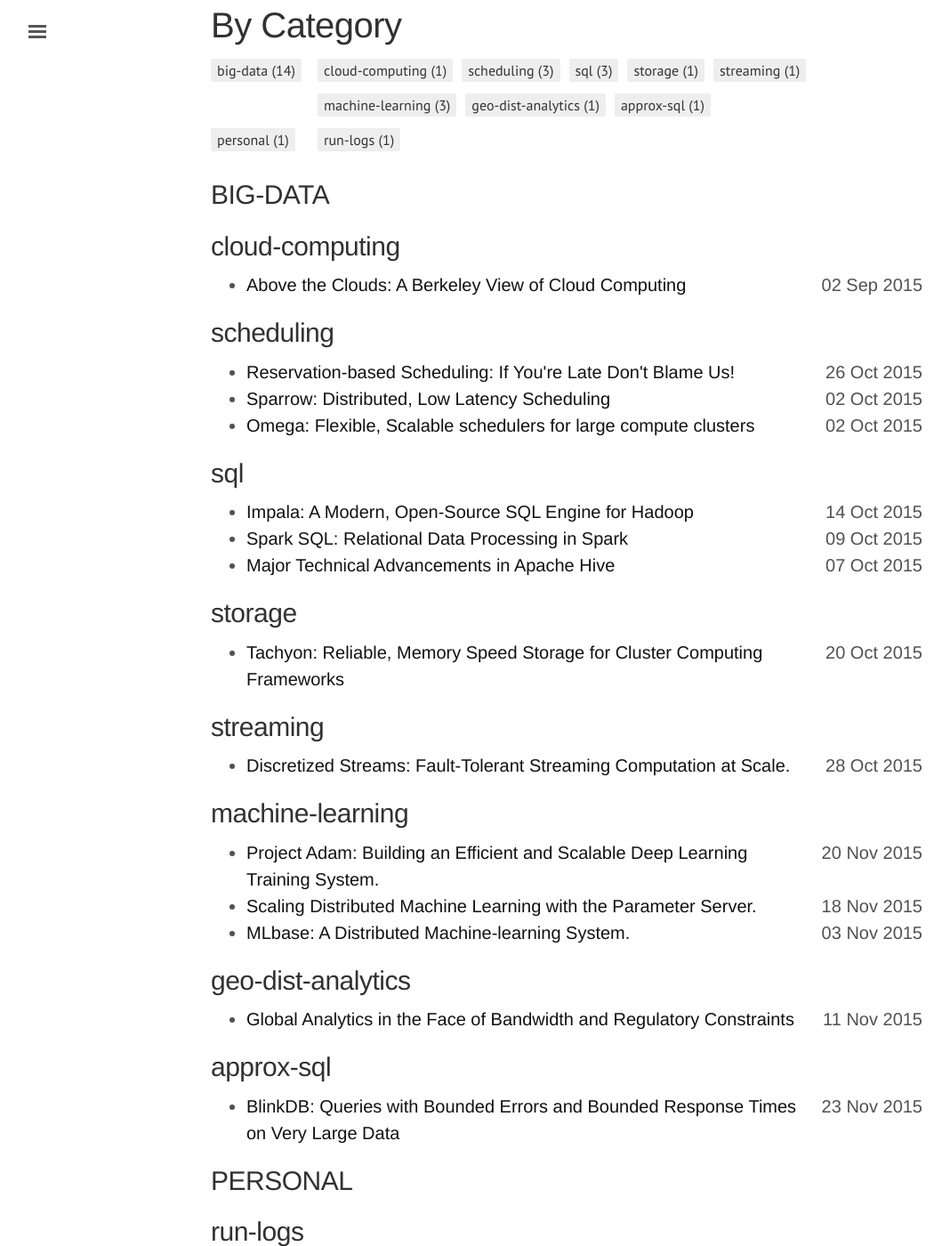
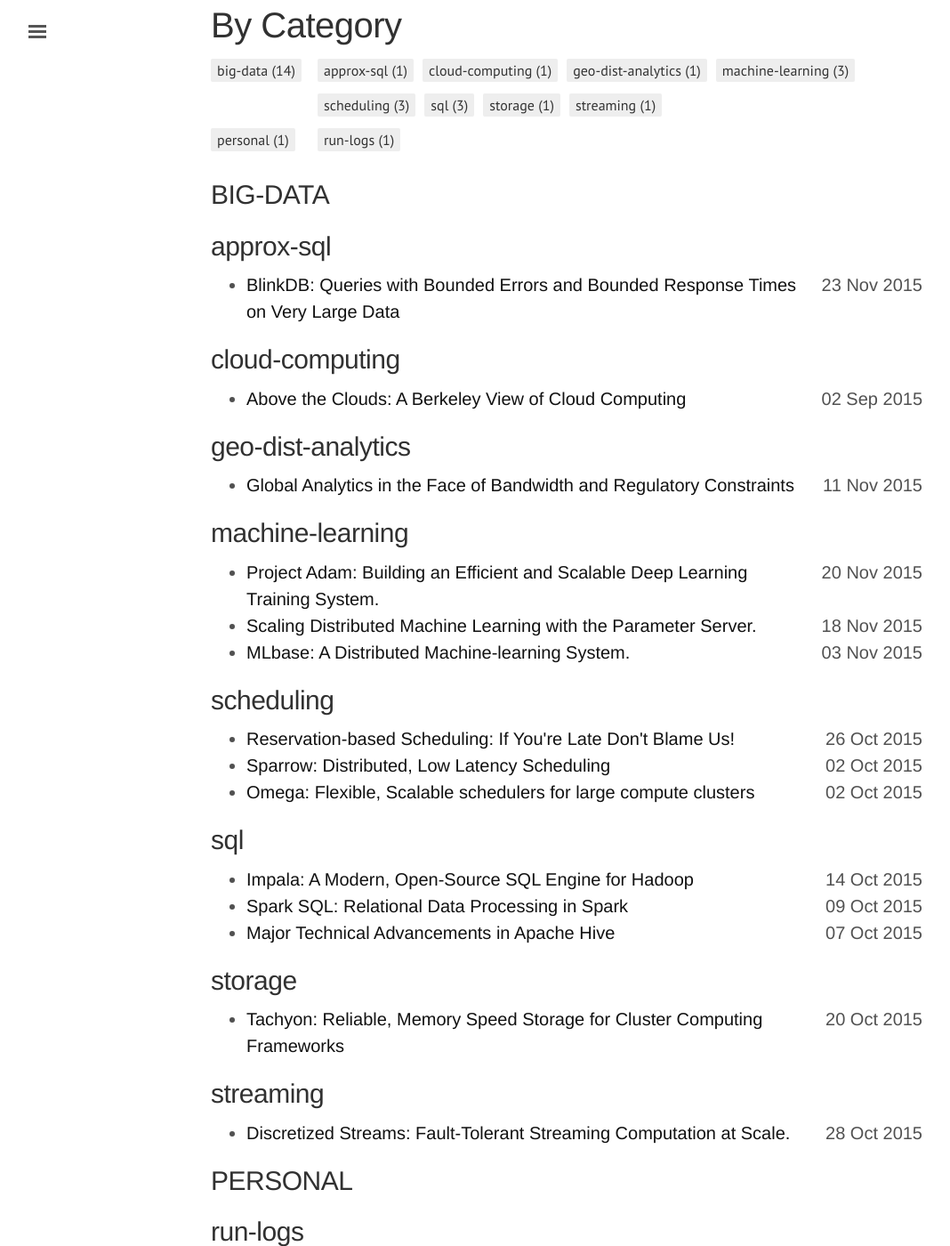
Before and after one commit to kshiteejm/kshiteejm.github.io, a Jekyll site: the page built from scrapbook.md, in a window 1280 px wide and 1400 px high, scrolled down 241 px. Shown: the whole window at 89% size, without its empty margins (3-1071 px from the left). Built offline with Jekyll 4.4.1, drawn with Linux system fonts in a browser that asks for light colours.

Commit message:
minor ordering change to tag representation

```diff
--- a/scrapbook.md
+++ b/scrapbook.md
@@ -17,7 +17,8 @@
     </th>
     <th class="right-width-dynamic">
     <ul class="tags">
-    {% for tag in site.tags %}
+    {% assign sorted_tags = site.tags | sort %}
+    {% for tag in sorted_tags %}
       {% assign this_tag = tag[1] | where: "category", this_category %}
       {% if this_tag != empty %}
       <li ><a href="#{{ tag[0] | cgi_escape }}" class="tag">{{ tag[0] }} <span>({{ this_tag.size }})</span></a></li>
@@ -32,7 +33,8 @@
   {% for category in site.categories %}
     {% capture this_category %}{{ category[0] | strip_newlines }}{% endcapture %}
     <h2 id="{{ this_category | cgi_escape }}">{{ this_category | upcase }}</h2>
-    {% for tag in site.tags %}
+    {% assign sorted_tags = site.tags | sort %}
+    {% for tag in sorted_tags %}
       {% assign this_tag = tag[1] | where: "category", this_category %}
       {% if this_tag != empty %}
       <h2 id="{{ tag[0] | cgi_escape }}">{{ tag[0] }}</h2>
```
